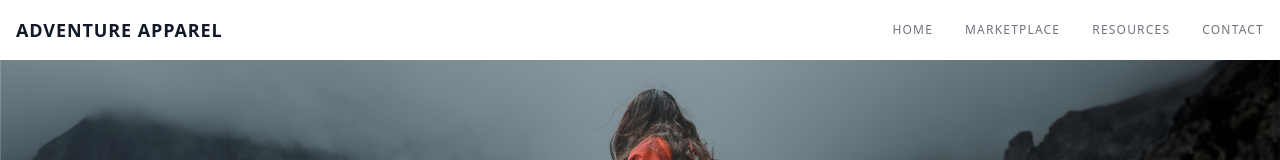
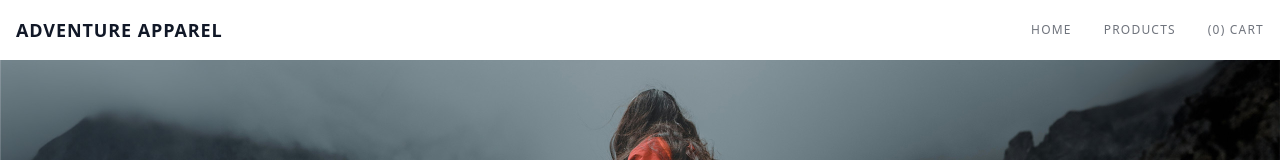
Before and after one commit to thejoltjoker/react-webshop-frontend, a React (Vite) app: page /react-webshop-frontend/products in a window 1280 px wide. Shown: the top 160 px of the page. Built offline with nearby package versions, Linux system fonts and the light colour scheme.

Commit message:
Remove links and add cart

```diff
--- a/src/components/Navbar.tsx
+++ b/src/components/Navbar.tsx
@@ -73,26 +73,19 @@ const Navbar = () => {
             </li> */}
             <li>
               <NavLink
-                to="/products"
+                to="./products"
                 className="block rounded px-3 py-2 text-gray-900 hover:bg-gray-100 md:p-0 md:hover:bg-transparent md:hover:text-blue-700 "
               >
-                Marketplace
+                Products
               </NavLink>
             </li>
+
             <li>
               <a
                 href="#"
                 className="block rounded px-3 py-2 text-gray-900 hover:bg-gray-100 md:p-0 md:hover:bg-transparent md:hover:text-blue-700 "
               >
-                Resources
-              </a>
-            </li>
-            <li>
-              <a
-                href="#"
-                className="block rounded px-3 py-2 text-gray-900 hover:bg-gray-100 md:p-0 md:hover:bg-transparent md:hover:text-blue-700 "
-              >
-                Contact
+                (0) Cart
               </a>
             </li>
           </ul>
```
